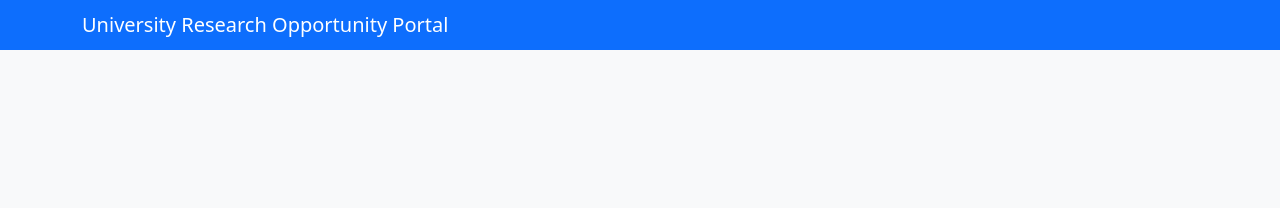
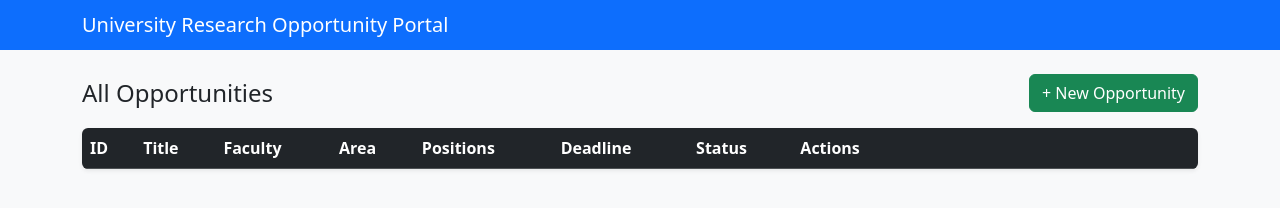
Before and after one commit to WASAY-MOHIY-UD-DIN/CN-Assignment-2, a website: page index.html in a window 1280 px wide. Drawn offline with nearby package versions, Linux system fonts and the light colour scheme.

Commit message:
add table for opportunities

```diff
--- a/index.html
+++ b/index.html
@@ -13,6 +13,30 @@
     </div>
   </nav>
   <div class="container">
+<div class="d-flex justify-content-between align-items-center mb-3">
+      <h4 class="mb-0">All Opportunities</h4>
+      <button class="btn btn-success" id="btn-new">+ New Opportunity</button>
+    </div>
+
+    <div class="table-responsive bg-white shadow-sm rounded">
+      <table class="table table-hover align-middle mb-0">
+        <thead class="table-dark">
+          <tr>
+            <th>ID</th>
+            <th>Title</th>
+            <th>Faculty</th>
+            <th>Area</th>
+            <th>Positions</th>
+            <th>Deadline</th>
+            <th>Status</th>
+            <th style="min-width: 260px">Actions</th>
+          </tr>
+        </thead>
+        <tbody id="table-body"></tbody>
+      </table>
+    </div>
   </div>
+
+    </div>
 </body>
 </html>
```
